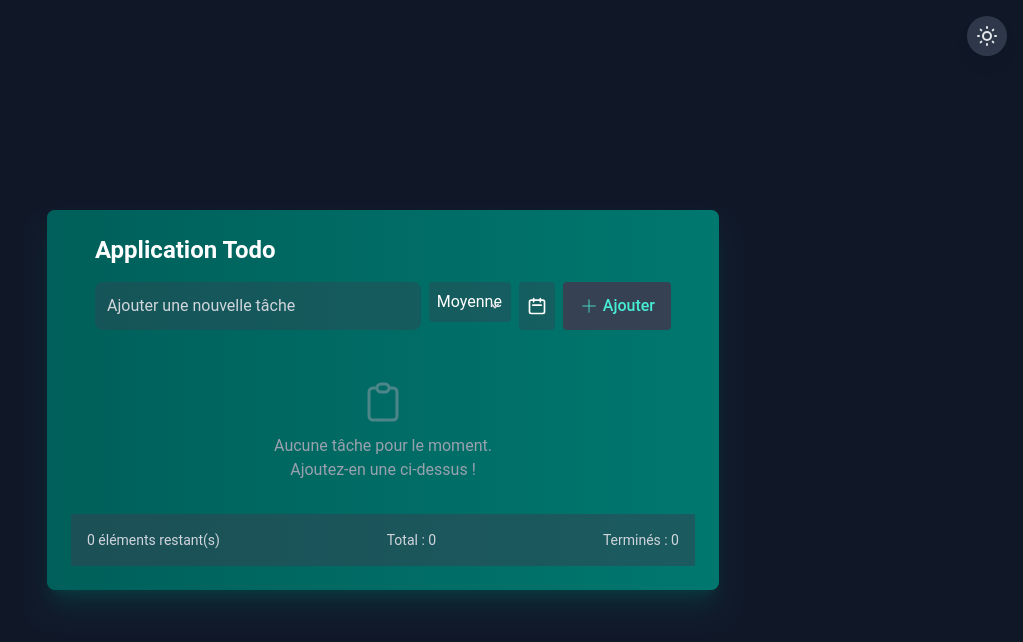
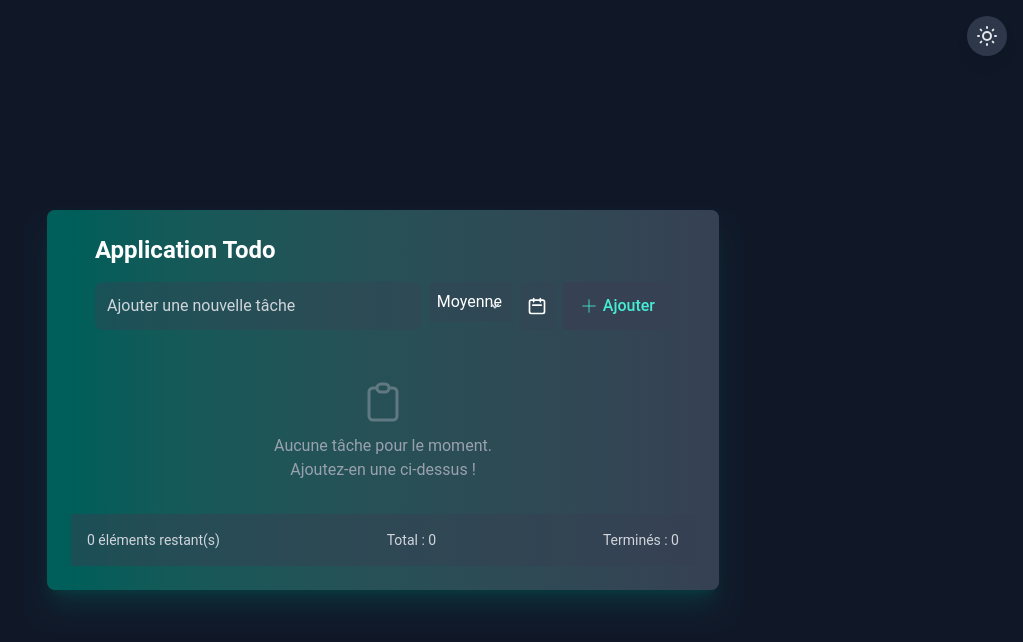
Before and after one commit to judempoyo/jumpTodo, an Angular app: page / in a window 1280 px wide. Shown: the top 642 px of the page, without its empty margins (257-1280 px from the left). Built offline with nearby package versions, Linux system fonts and the light colour scheme.

Commit message:
refactor TodoList component to update background gradient for improved visual consistency

```diff
--- a/src/app/components/todo-list/todo-list.component.html
+++ b/src/app/components/todo-list/todo-list.component.html
@@ -1,6 +1,6 @@
 <div class="min-h-screen flex items-center justify-center p-4 transition-colors duration-300 bg-gray-50 dark:bg-gray-900">
   <div class="w-full max-w-2xl bg-white dark:bg-gray-800 rounded-lg shadow-xl shadow-teal-600/20 dark:shadow-teal-800/30 overflow-hidden">
-    <div class="p-6 bg-gradient-to-r from-teal-600 to-teal-500 dark:from-teal-800 dark:to-teal-700 text-white shadow-2xl">
+    <div class="p-6 bg-gradient-to-r from-teal-600 to-gray-500 dark:from-teal-800 dark:to-gray-700 text-white shadow-2xl">
       <!-- Header -->
       <div class="px-4 sm:px-6">
         <div class="flex justify-between items-center mb-4">
```
